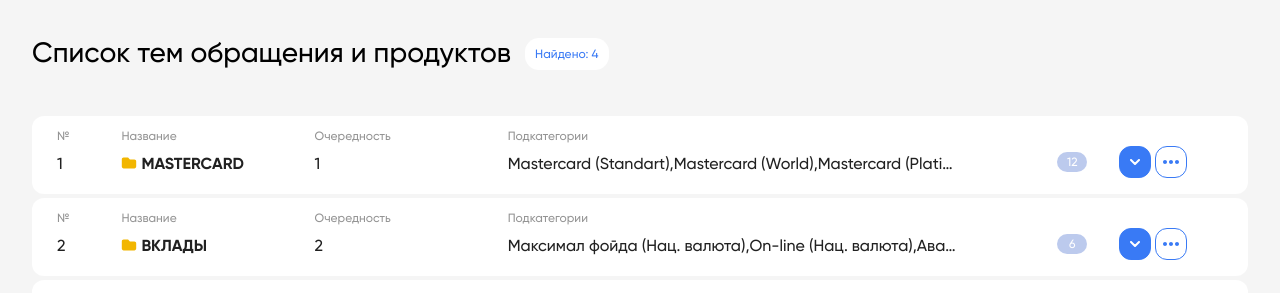
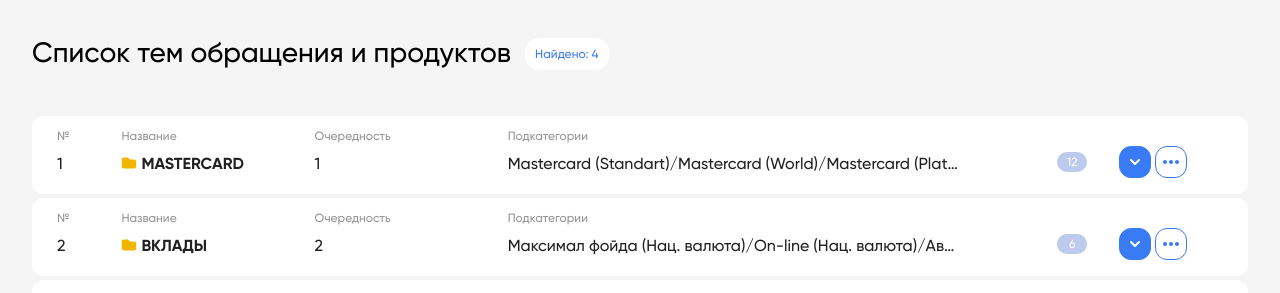
Before and after one commit to NazarovAsadbek/drag-and-drop-vue-3-test-project, a Vue app: page / in a window 1280 px wide. Shown: the top 293 px of the page. Built offline with nearby package versions, Linux system fonts and the light colour scheme.

Commit message:
[QA] Added edit functionality in card

```diff
--- a/src/assets/components/inedx.scss
+++ b/src/assets/components/inedx.scss
@@ -1,3 +1,4 @@
 @import "accordion";
 @import "button";
 @import "menu-context.scss";
+@import "input.scss";
--- a/src/components/base/AppAccordion/Accordion.header.vue
+++ b/src/components/base/AppAccordion/Accordion.header.vue
@@ -8,7 +8,14 @@
     <!--  Accordion name  -->
     <div>
       <p>Название</p>
-      <p class="text-upper fw-700 ">
+      <app-input
+          v-show="isCardEditable"
+          v-model="model[index].name"
+          :value="model"
+          type="parent"
+          :index="index"
+      />
+      <p v-show="!isCardEditable" class="text-upper fw-700">
         <img src="/icons/folder.svg" alt="folder">
         {{ name }}
       </p>
@@ -63,10 +70,19 @@
 export default {
   components: {
     AppButton: defineAsyncComponent(() => import('@/components/base/AppButton.vue')),
-    AppDropdownMenu: defineAsyncComponent(() => import('@/components/base/AppDropdownMenu.vue'))
+    AppDropdownMenu: defineAsyncComponent(() => import('@/components/base/AppDropdownMenu.vue')),
+    AppInput: defineAsyncComponent(() => import('@/components/base/AppInput.vue'))
   },
   emits: ['openClosePanel', 'openCloseContext', 'onSelectInContext'],
+  model: {
+    prop: 'name',
+    event: 'input'
+  },
   props: {
+    items: {
+      type: Array,
+      required: true,
+    },
     index: {
       type: Number,
       required: true
@@ -95,6 +111,11 @@
       required: true,
       default: false
     },
+    isCardEditable: {
+      type: Boolean,
+      required: true,
+      default: false
+    },
     isBtnDisabled: {
       type: Boolean,
       required: true,
@@ -107,6 +128,14 @@
     },
   },
   computed: {
+    model: {
+      get() {
+        return this.items;
+      },
+      set(value) {
+        this.$emit('input', value);
+      }
+    },
     getCurrentOrderNumber() {
       const index = this.index + 1;
       return index;
@@ -115,14 +144,14 @@
       if (this.children.length === 0) {
         return "-"
       }
-      return this.children.toString();
+      return this.children.map(i => i.name).join('/');
     },
     getCurrentPanelImage() {
       return this.isPanelOpened ? '/icons/chevron-top.svg' : '/icons/chevron-down.svg'
     },
     getContextMenuIcon() {
       return this.isContextMenuOpened ? '/icons/ellipsis-white.svg' : '/icons/ellipsis.svg'
-    }
+    },
   },
 }
 </script>
--- a/src/components/base/AppAccordion/Accordion.panel.vue
+++ b/src/components/base/AppAccordion/Accordion.panel.vue
@@ -8,7 +8,14 @@
     <!--  Accordion name  -->
     <div>
       <p>Название</p>
-      <p class="fw-500">
+      <app-input
+          v-show="isCardEditable"
+          v-model="model[index].children[childIndex].name"
+          :value="model"
+          type="child"
+          :index="index" :childIndex="childIndex"
+      />
+      <p v-show="!isCardEditable" class="fw-500">
         <img src="/icons/file.svg" alt="folder">
         {{ name }}
       </p>
@@ -43,10 +50,19 @@
 export default {
   components: {
     AppButton: defineAsyncComponent(() => import('@/components/base/AppButton.vue')),
-    AppDropdownMenu: defineAsyncComponent(() => import('@/components/base/AppDropdownMenu.vue'))
+    AppDropdownMenu: defineAsyncComponent(() => import('@/components/base/AppDropdownMenu.vue')),
+    AppInput: defineAsyncComponent(() => import('@/components/base/AppInput.vue'))
   },
-  emits: ['openCloseContext', 'onSelectInContext'],
+  emits: ['openCloseContext', 'onSelectInContext', 'input'],
+  model: {
+    prop: 'name',
+    event: 'input'
+  },
   props: {
+    items: {
+      type: Array,
+      required: true,
+    },
     name: {
       type: String,
       required: true,
@@ -65,6 +81,11 @@
       required: true,
       default: false
     },
+    isCardEditable: {
+      type: Boolean,
+      required: true,
+      default: false
+    },
     contextMenuItems: {
       type: Array,
       required: true,
@@ -72,6 +93,14 @@
     },
   },
   computed: {
+    model: {
+      get() {
+        return this.items;
+      },
+      set(value) {
+        this.$emit('input', value);
+      }
+    },
     consistentIndex() {
       const index = this.index + 1;
       return `${index}.${this.childIndex}`;
--- a/src/components/base/AppAccordion/index.vue
+++ b/src/components/base/AppAccordion/index.vue
@@ -1,6 +1,8 @@
 <template>
   <div class="accordion">
     <expansion-header
+        v-model="model"
+        :items="items"
         :name="name"
         :children="children"
         :children-length="getChildrenLength"
@@ -8,15 +10,20 @@
         :isPanelOpened="isPanelOpened"
         :isBtnDisabled="isBtnDisabled"
         :isContextMenuOpened="isContextMenuOpened('', 'parent')"
+        :isCardEditable="isCardEditable('', 'parent')"
         :contextMenuItems="getContextMenuItems"
         @openClosePanel="emit('openClosePanel', $event)"
         @openCloseContext="emit('openCloseContext', $event)"
         @onSelectInContext="emit('onSelectInContext', $event)"
+        @editCard="emit('editCard', $event)"
     />
     <expansion-panel
         v-show="isPanelOpened"
-        v-for="(name, childIndex) in children" :key="childIndex"
+        v-model="model"
+        v-for="({id, name}, childIndex) in children" :key="id"
         :isContextMenuOpened="isContextMenuOpened(childIndex, 'child')"
+        :isCardEditable="isCardEditable(childIndex, 'child')"
+        :items="items"
         :index="index" :childIndex="childIndex"
         :name="name"
         :contextMenuItems="getContextMenuItems"
@@ -27,7 +34,9 @@
         @dragover.stop.prevent
         @openCloseContext="emit('openCloseContext', $event)"
         @onSelectInContext="emit('onSelectInContext', $event)"
+        @editCard="emit('editCard', $event)"
     />
+    <!--  emit is a mixin-->
   </div>
 </template>
 
@@ -40,8 +49,16 @@
     ExpansionHeader: defineAsyncComponent(() => import('@/components/base/AppAccordion/Accordion.header.vue')),
     ExpansionPanel: defineAsyncComponent(() => import('@/components/base/AppAccordion/Accordion.panel.vue')),
   },
-  emits: ['onDragStartChild', 'onDragEnterChild', 'onDropChild', 'openClosePanel', 'openCloseContext', 'onSelectInContext'],
+  emits: ['onDragStartChild', 'onDragEnterChild', 'onDropChild', 'openClosePanel', 'openCloseContext', 'onSelectInContext', 'editCard', 'input'],
+  model: {
+    prop: 'value',
+    event: 'input'
+  },
   props: {
+    items: {
+      type: Array,
+      required: true,
+    },
     name: {
       type: String,
       required: true,
@@ -72,8 +89,21 @@
       required: true,
       default: null
     },
+    editableCardId: {
+      type: [Number, String, null],
+      required: true,
+      default: null
+    },
   },
   computed: {
+    model: {
+      get() {
+        return this.items;
+      },
+      set(value) {
+        this.$emit('input', value);
+      }
+    },
     getChildrenLength() {
       return this.children.length;
     },
@@ -88,6 +118,12 @@
       }
       return this.activeContextIndex === `${this.index + 1}.${childIndex}`;
     },
+    isCardEditable(childIndex, type = 'parent') {
+      if (type === 'parent') {
+        return this.editableCardId === this.index;
+      }
+      return this.editableCardId === `${this.index + 1}.${childIndex}`;
+    },
   }
 }
 </script>
--- /dev/null
+++ b/src/components/base/AppInput.vue
@@ -0,0 +1,60 @@
+<template>
+  <input v-model="model" class="app-input"/>
+</template>
+
+<script>
+export default {
+  emits: ['input'],
+  model: {
+    prop: 'value',
+    event: 'input'
+  },
+  props: {
+    value: {
+      type: Object,
+      default: () => ({})
+    },
+    type: {
+      type: String,
+      required: true,
+      default: "parent"
+    },
+    index: {
+      type: Number,
+      required: true,
+    },
+    childIndex: {
+      type: Number,
+      required: false,
+    },
+  },
+  computed: {
+    model: {
+      get() {
+        if (this.type === 'parent') {
+          return this.value[this.index].name;
+        }
+        return this.value[this.index].children[this.childIndex].name;
+      },
+      set(value) {
+        this.$emit('input', value);
+      }
+    }
+  },
+  methods: {
+    onChange($event) {
+      const value = $event.target.value;
+      this.debounce(() => this.$emit('input', value), 2000)
+    },
+    debounce() {
+      let timeout = null;
+      return function (fnc, delayMs) {
+        clearTimeout(timeout);
+        timeout = setTimeout(() => {
+          fnc();
+        }, delayMs || 1000);
+      };
+    }
+  }
+}
+</script>
--- a/src/components/product/List.vue
+++ b/src/components/product/List.vue
@@ -1,12 +1,15 @@
 <template>
   <div class="wrapper-accordion-block" @dragover.prevent @drop.stop="emit('onDrop')">
     <app-accordion
+        v-model="model"
         v-for="({id, name, children}, index) in items" :key="id"
+        :items="items"
         :name="name"
         :children="children"
         :index="index"
         :activePanelIndex="activePanelIndex"
         :activeContextIndex="activeContextIndex"
+        :editableCardId="editableCardId"
         :isPanelOpened="isPanelOpened(index)"
         :isBtnDisabled="isBtnDisabled(children)"
         :draggable="true"
@@ -18,7 +21,9 @@
         @openClosePanel="emit('openClosePanel', $event)"
         @openCloseContext="emit('openCloseContext', $event)"
         @onSelectInContext="emit('onSelectInContext', $event)"
+        @editCard="emit('editCard', $event)"
     />
+    <!--  emit is a mixin-->
   </div>
 </template>
 
@@ -29,7 +34,11 @@
   components: {
     AppAccordion: defineAsyncComponent(() => import('@/components/base/AppAccordion/index.vue')),
   },
-  emits: ['onDrop', 'onDropChild', 'onDragStart', 'onDragEnter', 'onDragStartChild', 'onDragEnterChild', 'openClosePanel', 'openCloseContext', 'onSelectInContext'],
+  emits: ['onDrop', 'onDropChild', 'onDragStart', 'onDragEnter', 'onDragStartChild', 'onDragEnterChild', 'openClosePanel', 'openCloseContext', 'onSelectInContext', 'editCard', 'input'],
+  model: {
+    prop: 'items',
+    event: 'input'
+  },
   props: {
     items: {
       type: Array,
@@ -45,6 +54,21 @@
       required: true,
       default: null
     },
+    editableCardId: {
+      type: [Number, String, null],
+      required: true,
+      default: null
+    },
+  },
+  computed: {
+    model: {
+      get() {
+        return this.items;
+      },
+      set(value) {
+        this.$emit('input', value);
+      }
+    }
   },
   methods: {
     isPanelOpened(index) {
--- a/src/data/product/productList.js
+++ b/src/data/product/productList.js
@@ -4,30 +4,30 @@
             id: crypto.randomUUID(),
             name: 'Mastercard',
             children: [
-                'Mastercard (Standart)',
-                'Mastercard (World)',
-                'Mastercard (Platinum)',
-                'Mastercard (Gold)',
-                'Master card',
-                'Mastercard (Standart)',
-                'Mastercard (World)',
-                'Mastercard (Platinum)',
-                'Mastercard (Gold)',
-                'Master card',
-                'Mastercard (Platinum)',
-                'Mastercard (Gold)',
+                {id: crypto.randomUUID(), name: 'Mastercard (Standart)'},
+                {id: crypto.randomUUID(), name: 'Mastercard (World)'},
+                {id: crypto.randomUUID(), name: 'Mastercard (Platinum)'},
+                {id: crypto.randomUUID(), name: 'Mastercard (Gold)'},
+                {id: crypto.randomUUID(), name: 'Master card'},
+                {id: crypto.randomUUID(), name: 'Mastercard (Standart)'},
+                {id: crypto.randomUUID(), name: 'Mastercard (World)'},
+                {id: crypto.randomUUID(), name: 'Mastercard (Platinum)'},
+                {id: crypto.randomUUID(), name: 'Mastercard (Gold)'},
+                {id: crypto.randomUUID(), name: 'Master card'},
+                {id: crypto.randomUUID(), name: 'Mastercard (Platinum)'},
+                {id: crypto.randomUUID(), name: 'Mastercard (Gold)'}
             ]
         },
         {
             id: crypto.randomUUID(),
             name: 'вклады',
             children: [
-                'Максимал фойда (Нац. валюта)',
-                'On-line (Нац. валюта)',
-                'Аванс (Нац. валюта)',
-                'Максимал фойда',
-                'On-line (Ин. валюта)',
-                'Аванс (Ин. валюта)',
+                {id: crypto.randomUUID(), name: 'Максимал фойда (Нац. валюта)'},
+                {id: crypto.randomUUID(), name: 'On-line (Нац. валюта)'},
+                {id: crypto.randomUUID(), name: 'Аванс (Нац. валюта)'},
+                {id: crypto.randomUUID(), name: 'Максимал фойда'},
+                {id: crypto.randomUUID(), name: 'On-line (Ин. валюта)'},
+                {id: crypto.randomUUID(), name: 'Аванс (Ин. валюта)'}
             ]
         },
         {
--- a/src/views/ProductList.vue
+++ b/src/views/ProductList.vue
@@ -2,9 +2,11 @@
   <section class="wrapper">
     <app-product-header :find-products="findProducts"/>
     <app-product-list
+        v-model="list"
         :items="list"
         :activePanelIndex="activePanelIndex"
         :activeContextIndex="activeContextIndex"
+        :editableCardId="editableCardId"
         @onDragStart="onDragStart"
         @onDragEnter="onDragEnter"
         @onDragStartChild="onDragStartChild"
@@ -14,6 +16,7 @@
         @openClosePanel="openClosePanel"
         @openCloseContext="openCloseContextMenu"
         @onSelectInContext="onSelectInContext"
+        @editCard="editCard"
     />
   </section>
 </template>
@@ -36,6 +39,12 @@
       draggingOverChildIndex: null,
       activePanelIndex: null,
       activeContextIndex: null,
+      editableCardId: null,
+    }
+  },
+  computed: {
+    findProducts() {
+      return this.list.length
     }
   },
   methods: {
@@ -53,6 +62,13 @@
       }
       this.activeContextIndex = index;
     },
+    editCard(index) {
+      if (this.editableCardId === index) {
+        this.editableCardId = null;
+        return;
+      }
+      this.editableCardId = index;
+    },
     onSelectInContext({index, type}) {
       this.activeContextIndex = null;
       if (type === 'delete') {
@@ -63,12 +79,7 @@
           this.list.splice(parentIndex, 1);
         }
       } else if (type === 'edit') {
-        // const [parentIndex, childIndex = undefined] = index.toString().split('.');
-        // if (childIndex !== undefined) {
-        //   this.list[parentIndex - 1].children[childIndex].name = 'Edited';
-        // } else {
-        //   this.list[parentIndex].name = 'Edited';
-        // }
+        this.editCard(index);
       }
     },
     onDragStart({index}) {
@@ -104,10 +115,5 @@
       this.draggingOverIndex = null;
     }
   },
-  computed: {
-    findProducts() {
-      return this.list.length
-    }
-  }
 };
 </script>
```
Also changed, not shown: src/assets/components/input.scss (added, +18 -0 lines), 1 other file (tests, documents, lock files or other folders).
